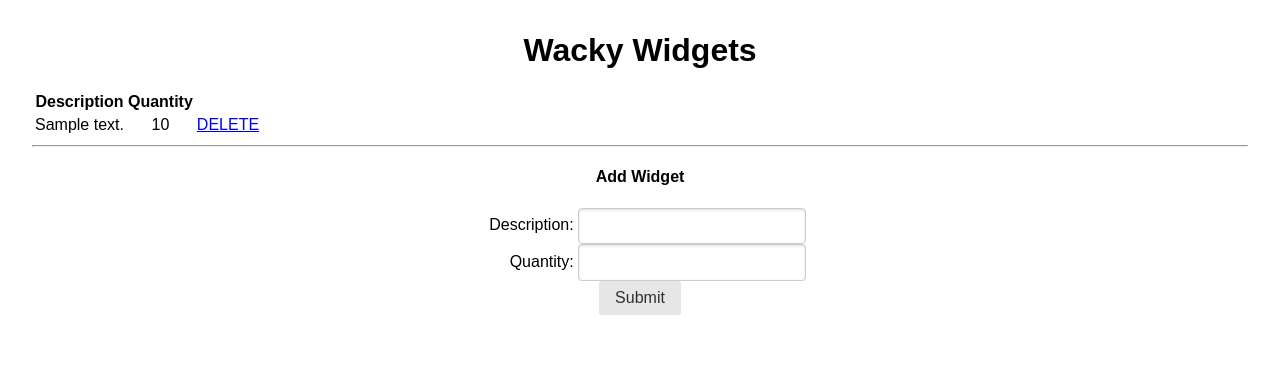
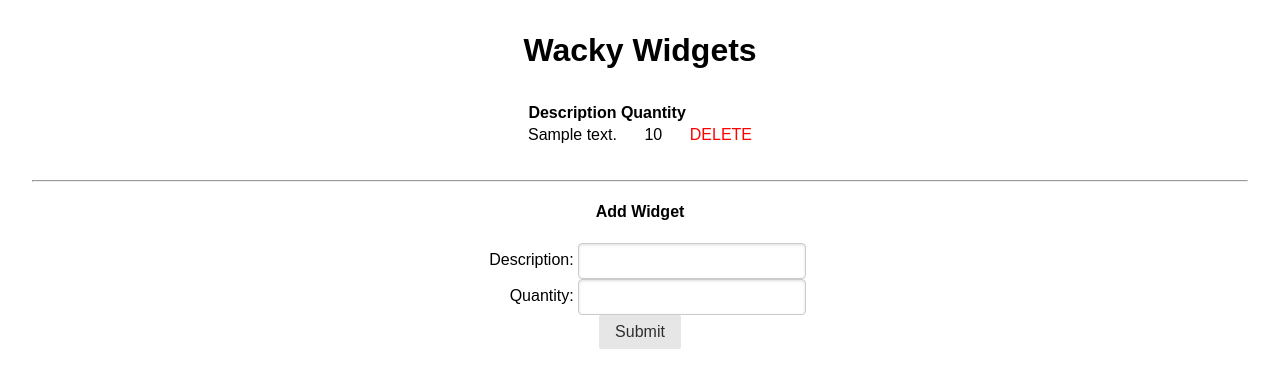
Before and after one commit to turtlepower93/wackywidgets, a Django app: page / in a window 1280 px wide. Shown: the top 388 px of the page. Run offline with Django 3.2, Linux system fonts and the light colour scheme; tables that the repository leaves empty hold one stand-in row (values such as "Sample post"); some libraries are stand-ins or nearby versions.

Commit message:
complete step 3.4

```diff
--- a/main_app/templates/index.html
+++ b/main_app/templates/index.html
@@ -18,6 +18,15 @@
     display: inline-block;
     width: 100px;
     text-align: right;
+    }
+
+    table {
+    margin: 2rem auto;
+}
+
+    table a {
+        color: red;
+        text-decoration: none;
     }
 
     </style>
```
